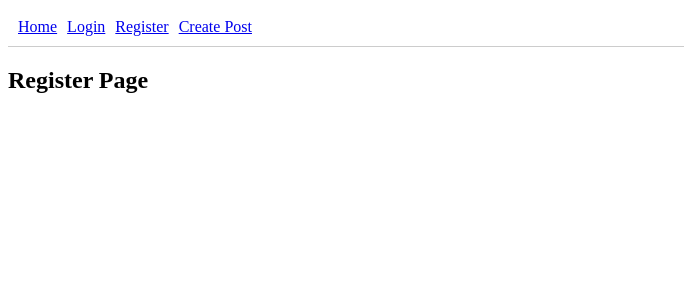
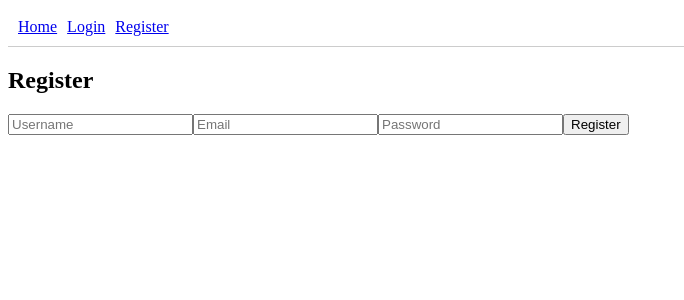
Before and after one commit to surafel-M/mern_blog, a React (Vite) app in the folder client/: page /register in a window 1280 px wide. Shown: the top 300 px of the page, without its empty margins (0-684 px from the left). Built offline with nearby package versions, Linux system fonts and the light colour scheme; the HTML template or start-up script is replaced by a standard one.

Commit message:
Implement auth UI: register/login, store JWT in localStorage, and update navbar based on auth state

```diff
--- a/client/src/components/Navbar.jsx
+++ b/client/src/components/Navbar.jsx
@@ -1,12 +1,30 @@
-import { Link } from "react-router-dom";
+import { Link, useNavigate } from "react-router-dom";
 
 function Navbar() {
+  const navigate = useNavigate();
+  const user = JSON.parse(localStorage.getItem("user"));
+
+  const logout = () => {
+    localStorage.removeItem("user");
+    navigate("/login");
+  };
+
   return (
     <nav style={{ padding: "10px", borderBottom: "1px solid #ccc" }}>
-      <Link to="/" style={{ marginRight: "10px" }}>Home</Link>
-      <Link to="/login" style={{ marginRight: "10px" }}>Login</Link>
-      <Link to="/register" style={{ marginRight: "10px" }}>Register</Link>
-      <Link to="/create">Create Post</Link>
+      <Link to="/">Home</Link>
+
+      {user ? (
+        <>
+          <span style={{ margin: "0 10px" }}>Hello, {user.username}</span>
+          <Link to="/create">Create</Link>
+          <button onClick={logout}>Logout</button>
+        </>
+      ) : (
+        <>
+          <Link to="/login" style={{ marginLeft: "10px" }}>Login</Link>
+          <Link to="/register" style={{ marginLeft: "10px" }}>Register</Link>
+        </>
+      )}
     </nav>
   );
 }
--- a/client/src/pages/Login.jsx
+++ b/client/src/pages/Login.jsx
@@ -1,4 +1,43 @@
+import { useState } from "react";
+import API from "../services/api";
+import { useNavigate } from "react-router-dom";
+
 function Login() {
-  return <h2>Login Page</h2>;
+  const [form, setForm] = useState({
+    email: "",
+    password: "",
+  });
+
+  const navigate = useNavigate();
+
+  const handleChange = (e) => {
+    setForm({ ...form, [e.target.name]: e.target.value });
+  };
+
+  const handleSubmit = async (e) => {
+    e.preventDefault();
+
+    try {
+      const { data } = await API.post("/auth/login", form);
+
+      localStorage.setItem("user", JSON.stringify(data));
+
+      navigate("/");
+    } catch (error) {
+      console.log(error.response?.data?.message || error.message);
+    }
+  };
+
+  return (
+    <form onSubmit={handleSubmit}>
+      <h2>Login</h2>
+
+      <input name="email" placeholder="Email" onChange={handleChange} />
+      <input name="password" type="password" placeholder="Password" onChange={handleChange} />
+
+      <button type="submit">Login</button>
+    </form>
+  );
 }
+
 export default Login;
--- a/client/src/pages/Register.jsx
+++ b/client/src/pages/Register.jsx
@@ -1,4 +1,45 @@
+import { useState } from "react";
+import API from "../services/api";
+import { useNavigate } from "react-router-dom";
+
 function Register() {
-  return <h2>Register Page</h2>;
+  const [form, setForm] = useState({
+    username: "",
+    email: "",
+    password: "",
+  });
+
+  const navigate = useNavigate();
+
+  const handleChange = (e) => {
+    setForm({ ...form, [e.target.name]: e.target.value });
+  };
+
+  const handleSubmit = async (e) => {
+    e.preventDefault();
+
+    try {
+      const { data } = await API.post("/auth/register", form);
+
+      localStorage.setItem("user", JSON.stringify(data));
+
+      navigate("/");
+    } catch (error) {
+      console.log(error.response?.data?.message || error.message);
+    }
+  };
+
+  return (
+    <form onSubmit={handleSubmit}>
+      <h2>Register</h2>
+
+      <input name="username" placeholder="Username" onChange={handleChange} />
+      <input name="email" placeholder="Email" onChange={handleChange} />
+      <input name="password" type="password" placeholder="Password" onChange={handleChange} />
+
+      <button type="submit">Register</button>
+    </form>
+  );
 }
+
 export default Register;
--- a/client/src/services/api.js
+++ b/client/src/services/api.js
@@ -4,4 +4,15 @@ const API = axios.create({
   baseURL: "http://localhost:5000/api",
 });
 
+// Attach token to every request
+API.interceptors.request.use((req) => {
+  const user = JSON.parse(localStorage.getItem("user"));
+
+  if (user?.token) {
+    req.headers.Authorization = `Bearer ${user.token}`;
+  }
+
+  return req;
+});
+
 export default API;
```
